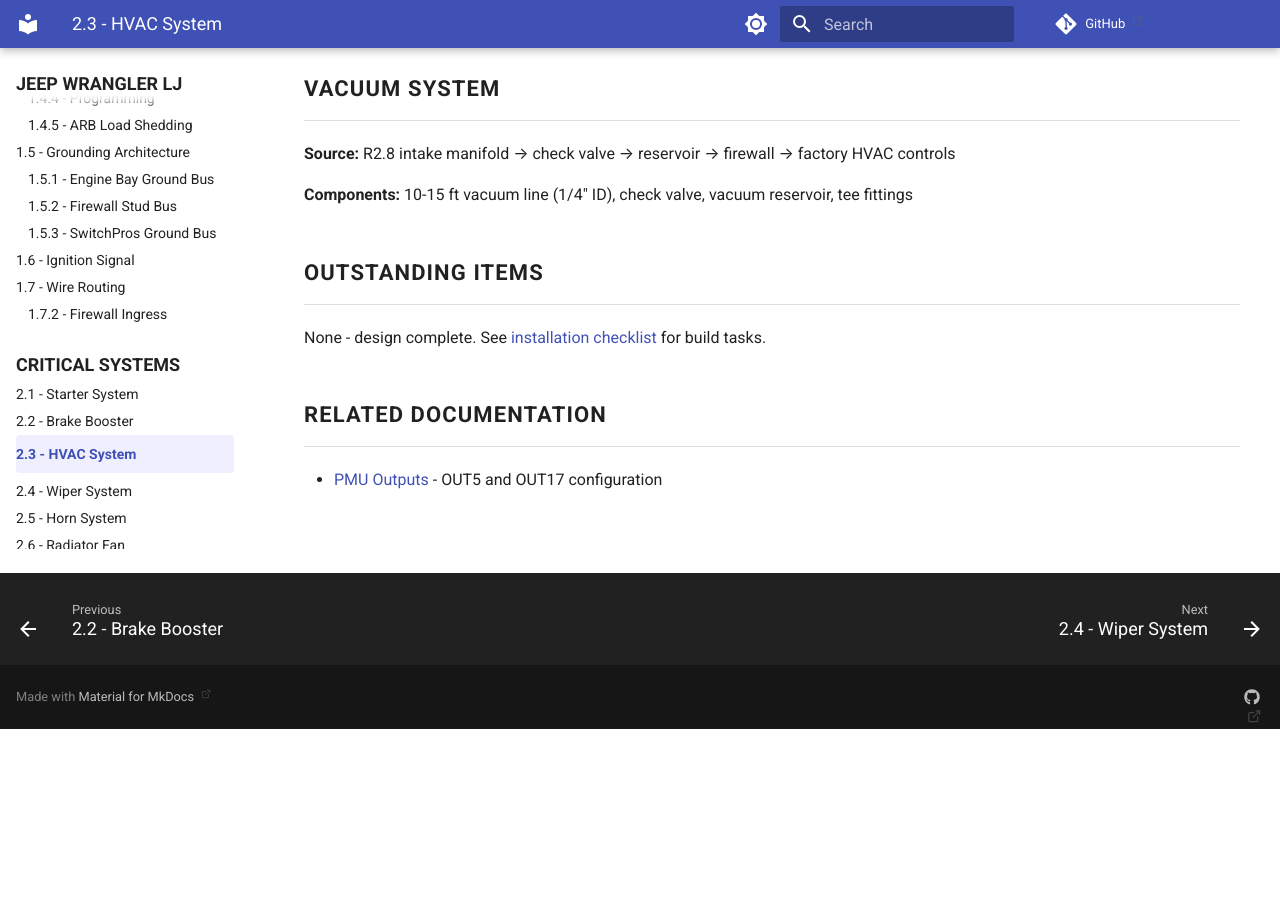
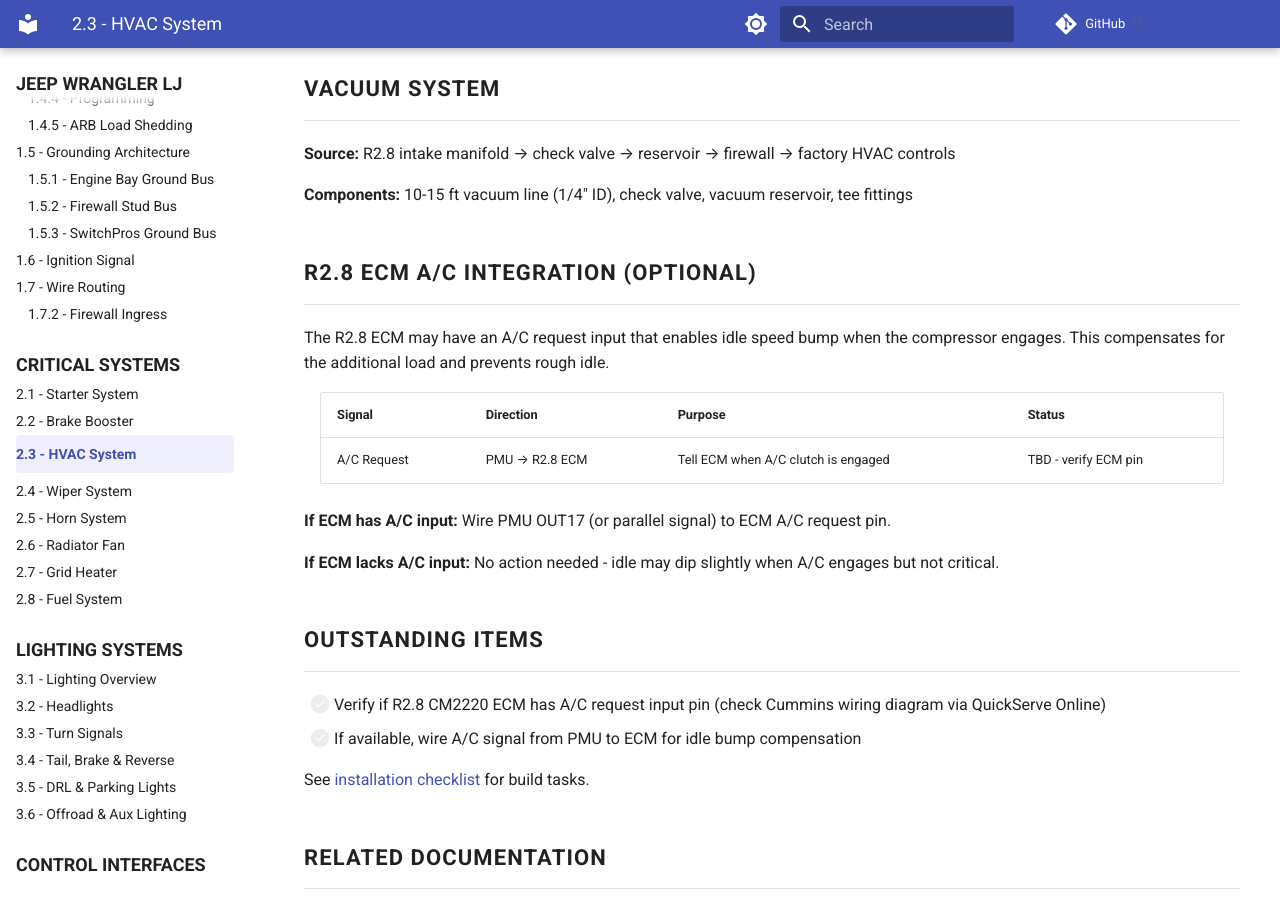
Before and after one commit to sob/drawings, an MkDocs documentation site: the page built from docs/jeep_lj/02-engine-systems/03-hvac.md, in a window 1280 px wide and 900 px high, scrolled down 1348 px. Built offline with MkDocs 1.6.1 and Material for MkDocs 9.7.7, drawn with Linux system fonts in a browser that asks for light colours; comment, search, counter and statistics services are not loaded; before the commit the page ends 2080 px from its top, so only the background shows below that.

Commit message:
docs(electrical): add fuel system documentation and A/C ECM integration
- Add 2.8 Fuel System page documenting R2.8 gear-driven mechanical pump
- Clarify no electric lift pump needed (unlike initial assumption)
- Add R2.8 ECM A/C request input section to HVAC page (optional idle bump)
- Update TBD tracker: remove resolved fuel pump items, add A/C ECM item
- No critical gaps remaining after PDC/PCM removal analysis

🤖 Generated with [Claude Code](https://claude.com/claude-code)

Co-Authored-By: Claude <noreply@anthropic.com>

```diff
--- a/docs/jeep_lj/02-engine-systems/03-hvac.md
+++ b/docs/jeep_lj/02-engine-systems/03-hvac.md
@@ -55,9 +55,24 @@ See [PMU Outputs][pmu-outputs] for complete configuration.
 
 **Components:** 10-15 ft vacuum line (1/4" ID), check valve, vacuum reservoir, tee fittings
 
+## R2.8 ECM A/C Integration (Optional)
+
+The R2.8 ECM may have an A/C request input that enables idle speed bump when the compressor engages. This compensates for the additional load and prevents rough idle.
+
+| Signal | Direction | Purpose | Status |
+|:-------|:----------|:--------|:-------|
+| A/C Request | PMU → R2.8 ECM | Tell ECM when A/C clutch is engaged | TBD - verify ECM pin |
+
+**If ECM has A/C input:** Wire PMU OUT17 (or parallel signal) to ECM A/C request pin.
+
+**If ECM lacks A/C input:** No action needed - idle may dip slightly when A/C engages but not critical.
+
 ## Outstanding Items
 
-None - design complete. See [installation checklist][install-checklist] for build tasks.
+- [ ] Verify if R2.8 CM2220 ECM has A/C request input pin (check Cummins wiring diagram via QuickServe Online)
+- [ ] If available, wire A/C signal from PMU to ECM for idle bump compensation
+
+See [installation checklist][install-checklist] for build tasks.
 
 ## Related Documentation
 
--- a/mkdocs.yml
+++ b/mkdocs.yml
@@ -124,6 +124,7 @@ nav:
       - 2.5 - Horn System: jeep_lj/02-engine-systems/05-horn.md
       - 2.6 - Radiator Fan: jeep_lj/02-engine-systems/06-radiator-fan.md
       - 2.7 - Grid Heater: jeep_lj/02-engine-systems/07-grid-heater.md
+      - 2.8 - Fuel System: jeep_lj/02-engine-systems/08-fuel-system.md
     - Lighting Systems:
       - jeep_lj/03-lighting-systems/index.md
       - 3.1 - Lighting Overview: jeep_lj/03-lighting-systems/01-lighting-overview.md
```
Also changed, not shown: docs/jeep_lj/02-engine-systems/08-fuel-system.md (added, +66 -0 lines), docs/jeep_lj/02-engine-systems/index.md (+2 -0 lines), docs/jeep_lj/08-installation/01-tbd-tracker.md (+6 -3 lines).
